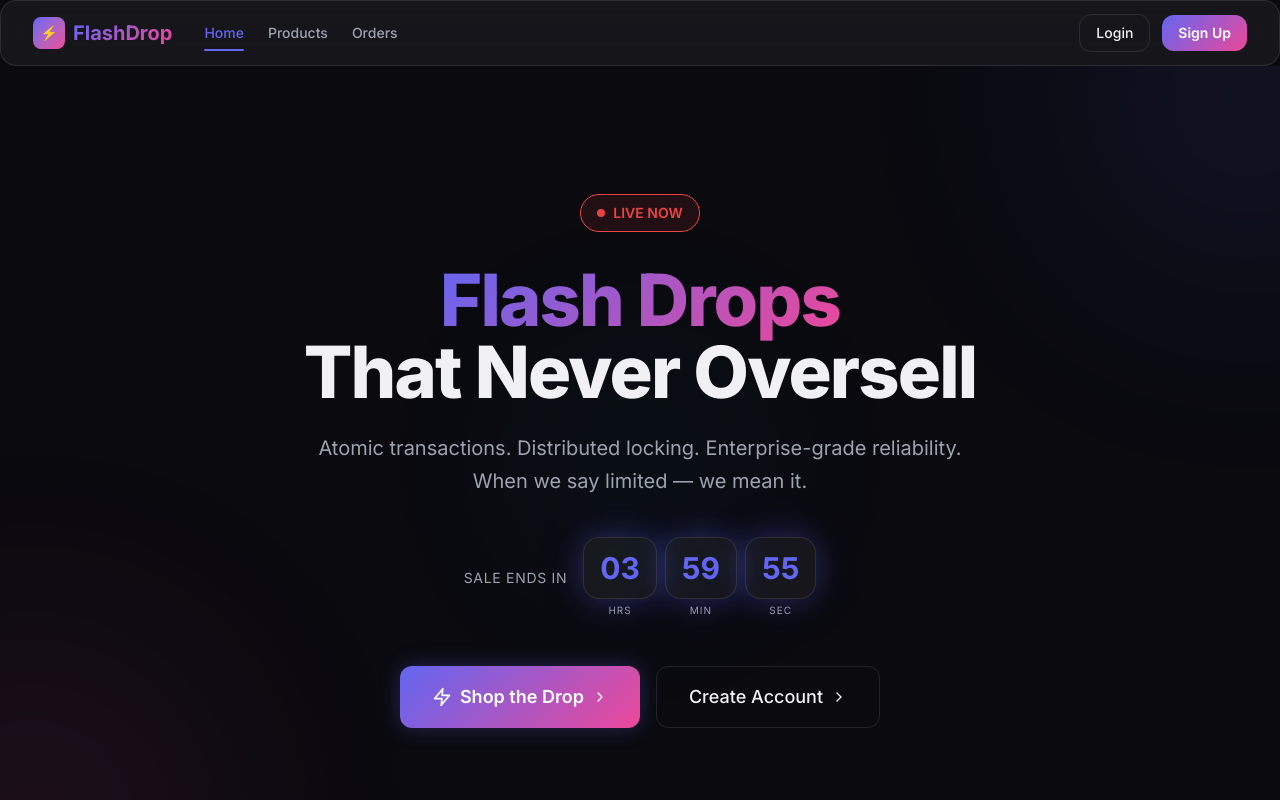
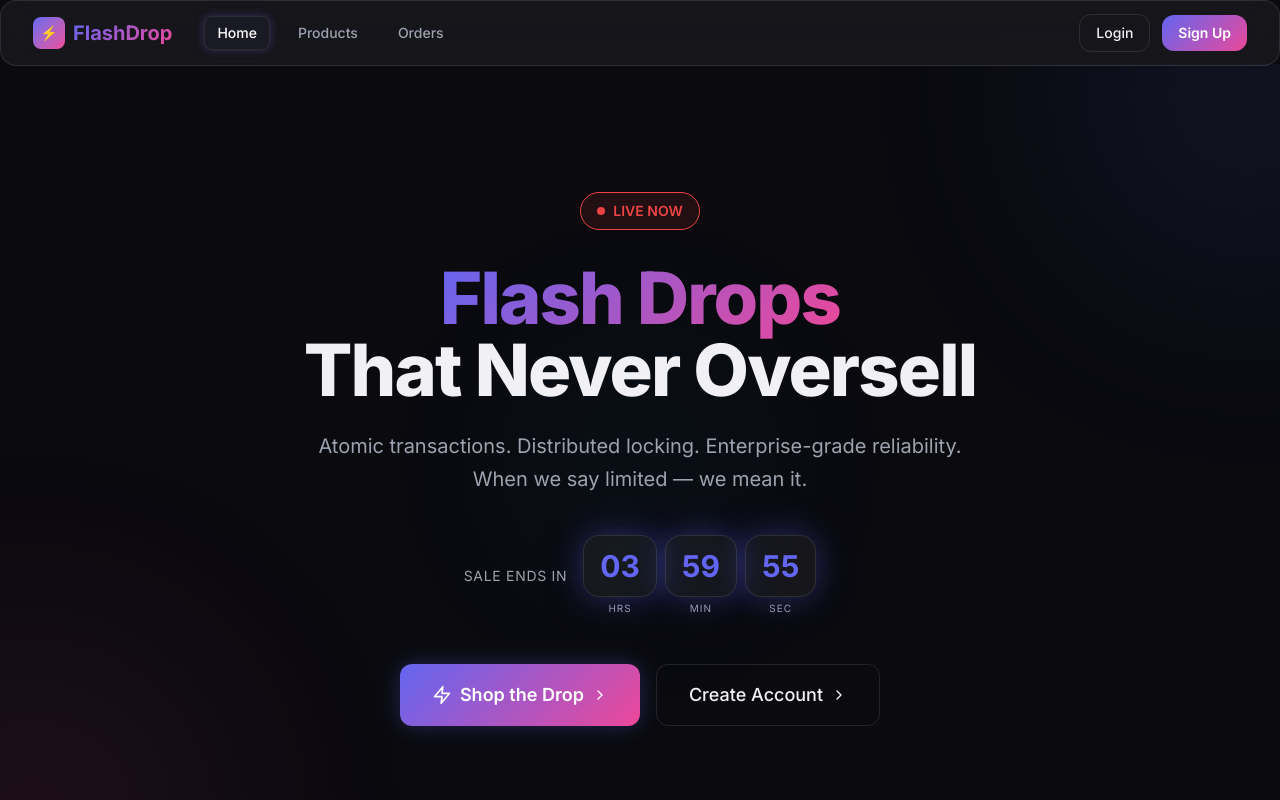
Before and after one commit to BN-sahu/High-Concurrency-Flash-Sale-E-Commerce, a Next.js app in the folder apps/web/: page / in a window 1280 px wide. Shown: the top 800 px of the page. Built offline with nearby package versions, Linux system fonts and the light colour scheme; no server answers.

Commit message:
Fix usability issues on homepage and navbar

```diff
--- a/apps/web/src/app/layout.tsx
+++ b/apps/web/src/app/layout.tsx
@@ -29,7 +29,7 @@ export default function RootLayout({ children }: { children: React.ReactNode })
       <body className="min-h-full flex flex-col bg-[var(--background)] text-[var(--foreground)]">
         <Navbar />
 
-        <main className="flex-1">
+        <main className="flex-1 pt-16">
           {children}
         </main>
 
--- a/apps/web/src/app/page.tsx
+++ b/apps/web/src/app/page.tsx
@@ -3,7 +3,14 @@
 import { useState, useEffect } from "react";
 import { Zap, Shield, Clock, TrendingUp, ChevronRight, Star } from "lucide-react";
 
-// MOCK_PRODUCTS removed - now fetching dynamically
+const EMOJI_TO_IMG: Record<string, string> = {
+  "🔥": "https://images.unsplash.com/photo-1542291026-7eec264c27ff?w=800&q=80",
+  "🎮": "https://images.unsplash.com/photo-1606813907291-d86efa9b94db?w=800&q=80",
+  "🥽": "https://images.unsplash.com/photo-1622979135225-d2ba269cf1ac?w=800&q=80",
+  "⌚": "https://images.unsplash.com/photo-1523170335258-f5ed11844a49?w=800&q=80",
+  "🚗": "https://images.unsplash.com/photo-1583121274602-3e2820c69888?w=800&q=80",
+  "👕": "https://images.unsplash.com/photo-1521572163474-6864f9cf17ab?w=800&q=80",
+};
 
 function useCountdown(targetDate: Date) {
   const [timeLeft, setTimeLeft] = useState({ hours: 0, minutes: 0, seconds: 0 });
@@ -44,7 +51,8 @@ export default function Home() {
         const res = await fetch(`${process.env.NEXT_PUBLIC_API_URL || "http://localhost:3001"}/api/v1/products`);
         const data = await res.json();
         if (data.success) {
-          setProducts(data.data);
+          // Limit to 4 items on the homepage to prevent overwhelming the user
+          setProducts(data.data.slice(0, 4));
         }
       } catch (err) {
         console.error("Failed to load products", err);
@@ -168,28 +176,46 @@ export default function Home() {
               <a
                 key={product.id}
                 href={`/products/${product.id}`}
-                className="glass-card p-6 interactive group cursor-pointer"
+                className="glass-card overflow-hidden flex flex-col interactive group cursor-pointer"
                 onMouseEnter={() => setHoveredProduct(product.id)}
                 onMouseLeave={() => setHoveredProduct(null)}
                 style={{
                   boxShadow: isHovered ? '0 0 30px var(--primary-glow)' : 'none',
                 }}
               >
-                {/* Header */}
-                <div className="flex items-start justify-between mb-4">
-                  <div className="flex gap-2">
-                    <span className="badge badge-primary">{discount}% OFF</span>
+                {/* Product Image - Full Bleed */}
+                <div className="relative w-full aspect-square bg-[var(--surface)] overflow-hidden">
+                  <div className="absolute top-4 left-4 z-10 flex flex-col items-start gap-2">
+                    <div className="flex items-center gap-2">
+                      <span className="px-3 py-1 text-sm font-bold bg-[var(--primary)] text-white rounded-full shadow-[0_0_15px_rgba(139,92,246,0.5)] tracking-wide">
+                        {discount}% OFF
+                      </span>
+                      <span className="px-3 py-1 text-xs font-semibold bg-[var(--surface-raised)] border border-[var(--card-border)] text-[var(--text-muted)] rounded-full backdrop-blur-md">
+                        {product.category}
+                      </span>
+                    </div>
                     {isLowStock && (
-                      <span className="badge badge-danger">Low Stock</span>
+                      <span className="px-3 py-1 text-sm font-bold bg-[var(--danger)] text-white rounded-full shadow-[0_0_15px_rgba(239,68,68,0.5)]">
+                        Low Stock
+                      </span>
                     )}
                   </div>
-                  <span className="text-xs text-[var(--text-muted)]">{product.category}</span>
+
+                  {EMOJI_TO_IMG[product.imageUrl] || product.imageUrl?.startsWith('http') ? (
+                    <img
+                      src={EMOJI_TO_IMG[product.imageUrl] || product.imageUrl}
+                      alt={product.name}
+                      className="w-full h-full object-cover group-hover:scale-110 transition-transform duration-500 ease-out"
+                    />
+                  ) : (
+                    <div className="w-full h-full flex items-center justify-center text-7xl group-hover:scale-110 transition-transform duration-500">
+                      {product.imageUrl || "🔥"}
+                    </div>
+                  )}
                 </div>
 
-                {/* Product Image Placeholder */}
-                <div className="w-full aspect-square rounded-xl bg-[var(--surface)] flex items-center justify-center mb-4 text-6xl group-hover:scale-105 transition-transform duration-300">
-                  {product.imageUrl || "🔥"}
-                </div>
+                {/* Content */}
+                <div className="p-5 flex flex-col flex-1">
 
                 {/* Product Info */}
                 <h3 className="font-semibold text-lg mb-2 line-clamp-1">{product.name}</h3>
@@ -243,6 +269,7 @@ export default function Home() {
                   <Zap className="w-4 h-4" />
                   {available === 0 ? "Sold Out" : isLowStock ? "Grab Now!" : "Buy Now"}
                 </button>
+                </div>
               </a>
             );
           })}
--- a/apps/web/src/components/Navbar.tsx
+++ b/apps/web/src/components/Navbar.tsx
@@ -12,15 +12,15 @@ export function Navbar() {
     let isActive = path === "/" ? pathname === "/" : pathname.startsWith(path);
     if (path === "/products" && pathname.startsWith("/checkout")) isActive = true;
 
-    return `relative text-sm font-medium transition-colors py-1 ${
+    return `text-sm font-medium transition-colors px-3 py-1.5 rounded-lg ${
       isActive
-        ? "text-[var(--primary)] after:absolute after:-bottom-1 after:left-0 after:w-full after:h-0.5 after:bg-[var(--primary)] after:rounded-full"
-        : "text-[var(--text-muted)] hover:text-[var(--foreground)]"
+        ? "text-white bg-[var(--surface-raised)] border border-[var(--card-border)] shadow-[0_0_10px_rgba(139,92,246,0.3)]"
+        : "text-[var(--text-muted)] hover:text-[var(--foreground)] hover:bg-[var(--surface)]"
     }`;
   };
 
   return (
-    <nav className="sticky top-0 z-50 glass-card border-b border-[var(--card-border)] backdrop-blur-xl">
+    <nav className="fixed top-0 left-0 right-0 w-full z-50 glass-card border-b border-[var(--card-border)] backdrop-blur-xl">
       <div className="max-w-7xl mx-auto px-4 sm:px-6 lg:px-8">
         <div className="flex items-center justify-between h-16">
           <div className="flex items-center gap-8">
@@ -31,10 +31,10 @@ export function Navbar() {
               <span className="text-xl font-bold gradient-text">FlashDrop</span>
             </a>
 
-            <div className="hidden md:flex items-center gap-6">
-              <a href="/" className={getLinkClass("/")}>Home</a>
-              <a href="/products" className={getLinkClass("/products")}>Products</a>
-              <a href="/orders" className={getLinkClass("/orders")}>Orders</a>
+            <div className="hidden md:flex items-center gap-4">
+              <a href="/" className={getLinkClass("/")} aria-current={pathname === "/" ? "page" : undefined}>Home</a>
+              <a href="/products" className={getLinkClass("/products")} aria-current={pathname.startsWith("/products") || pathname.startsWith("/checkout") ? "page" : undefined}>Products</a>
+              <a href="/orders" className={getLinkClass("/orders")} aria-current={pathname.startsWith("/orders") ? "page" : undefined}>Orders</a>
             </div>
           </div>
 
```
